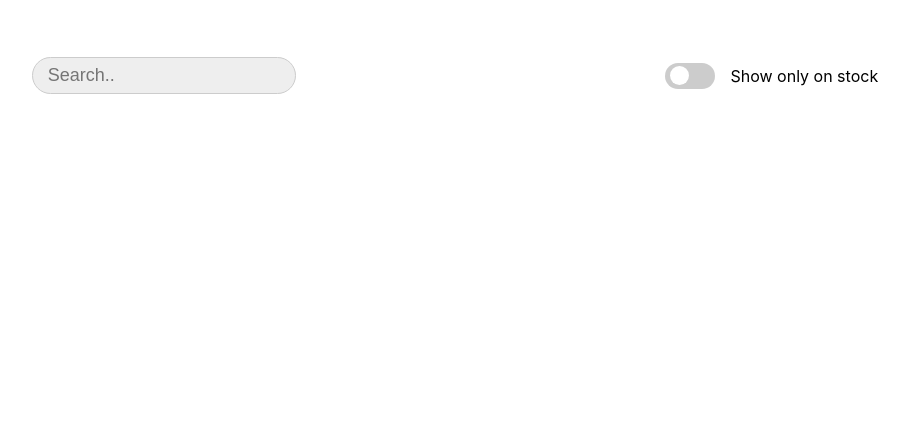
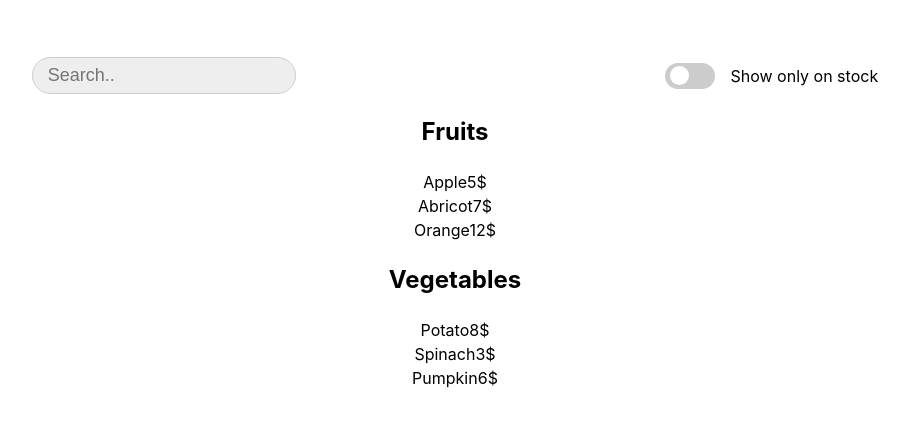
Before and after one commit to Abd-Elaty/React-food-market, a React (Vite) app: page / in a window 1280 px wide. Shown: the top 426 px of the page, without its empty margins (185-1094 px from the left). Built offline with nearby package versions, Linux system fonts and the light colour scheme.

Commit message:
complete logical part

```diff
--- a/src/App.jsx
+++ b/src/App.jsx
@@ -1,10 +1,21 @@
 import Header from './components/Header'
+import Categories from './components/Categories'
 import './styles/App.scss'
+
+const foods = [
+  {category:'Fruits', price:'5$', stocked:true, name:'Apple'},
+  {category:'Vegetables', price:'8$', stocked:true, name:'Potato'},
+  {category:'Fruits', price:'7$', stocked:false, name:'Abricot'},
+  {category:'Vegetables', price:'3$', stocked:true, name:'Spinach'},
+  {category:'Vegetables', price:'6$', stocked:false, name:'Pumpkin'},
+  {category:'Fruits', price:'12$', stocked:true, name:'Orange'},
+]
 
 function App() {
   return (
     <>
       <Header/>
+      <Categories Foods={foods}/>
     </>
   )
 }
--- /dev/null
+++ b/src/components/Categories.jsx
@@ -0,0 +1,52 @@
+
+function Categories ({Foods}) {
+  const categories = []
+  Foods.forEach(e => {
+    categories.push(e.category)
+  });
+  let foodTypes = [...new Set(categories)];
+  const cats =[]
+  foodTypes.forEach(e => {
+    cats.push(<Category key={e} myCat={e} Foods={Foods}/>)
+  })
+  return (
+    <>
+      {cats}
+    </>
+  )
+}
+
+function Category ({myCat, Foods}) {
+  const els = [];
+  Foods.forEach((el)=> {
+    if (el.category == myCat) {
+      els.push(<Element key={el.name} el={el}/>)
+    }
+  })
+  return(
+    <div id={myCat} >
+      <h2>{myCat}</h2>
+      <div className="elements">
+        {els}
+      </div>
+    </div>
+  )
+}
+
+function Element ({el}) {
+  let cn =''
+  if (el.stocked == true){
+    cn = 'stocked'
+  } else {
+    cn = 'unavilable'
+  }
+  return (
+    <>
+      <div className={cn}>
+        <span>{el.name}</span>
+        <span>{el.price}</span>
+      </div>
+    </>
+  )
+}
+export default Categories
--- a/src/styles/global.css
+++ b/src/styles/global.css
@@ -1,7 +1,5 @@
 body {
   margin: 0;
-  /* display: flex; */
-  /* place-items: center; */
   min-height: 100vh;
   font-family: Inter, system-ui, Avenir, Helvetica, Arial, sans-serif;
   line-height: 1.5;
--- a/src/styles/header.scss
+++ b/src/styles/header.scss
@@ -22,10 +22,13 @@
     background-color: #eee;
     padding: 5px 15px;
     border: 1px solid #ccc;
-    max-width: 95%;
+    max-width: 85%;
     margin-top: 25px;
+    position: relative;
     &:focus {
-      border: 1px solid #2291f3;
+      border: 2px solid #2291f3;
+      top: -1px;
+      left: -1px;
     }
     &:focus::-webkit-input-placeholder{
       color: transparent;
```
Also changed, not shown: index.html (line endings or trailing spaces).
